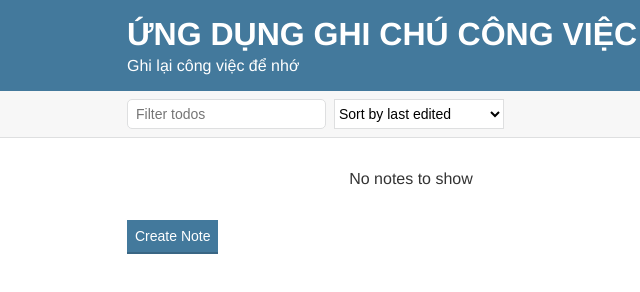
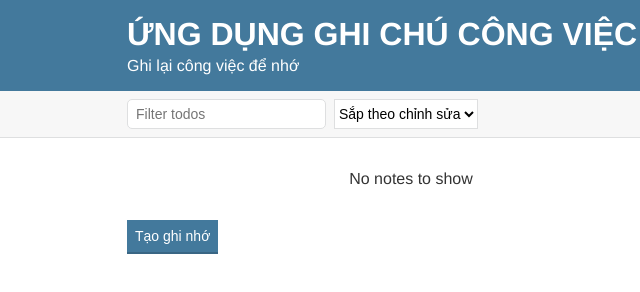
Before and after one commit to MiniLessons/NotesApp, a plain HTML site: page index.html in a window 1280 px wide. Shown: the full height of the page, 229-869 px from the left. Drawn offline with nearby package versions, Linux system fonts and the light colour scheme.

Commit message:
Update index.html

```diff
--- a/index.html
+++ b/index.html
@@ -18,15 +18,15 @@
     <div class="actions__container">
         <input id="search-text" type="text" class="input" placeholder="Filter todos">
         <select name="" id="filter-by" class="dropdown">
-            <option value="byEdited">Sort by last edited</option>
-            <option value="byCreated">Sort by recently created</option>
-            <option value="alphabetical">Sort alphabetically</option>
+            <option value="byEdited">Sắp theo chỉnh sửa</option>
+            <option value="byCreated">Sắp theo ngày tạo</option>
+            <option value="alphabetical">Sắp theo ABC</option>
         </select>
     </div>
 </div>
 <div class="container">
     <div id="notes"></div>
-    <button id="create-note" class="button">Create Note</button>
+    <button id="create-note" class="button">Tạo ghi nhớ</button>
 </div>
     <script src="scripts/uuid.js"></script>
     <script src="https://cdnjs.cloudflare.com/ajax/libs/moment.js/2.20.1/moment-with-locales.js"></script>
```
